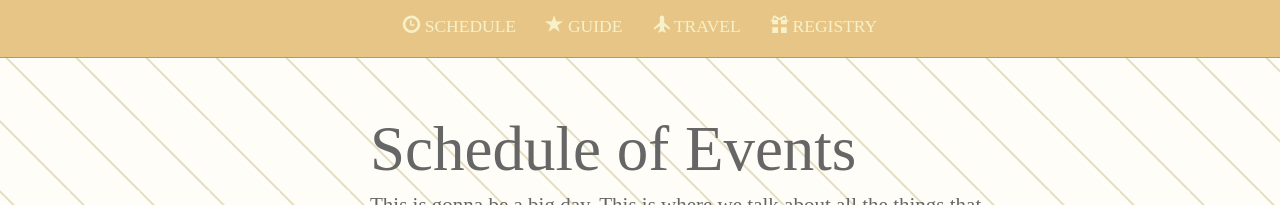
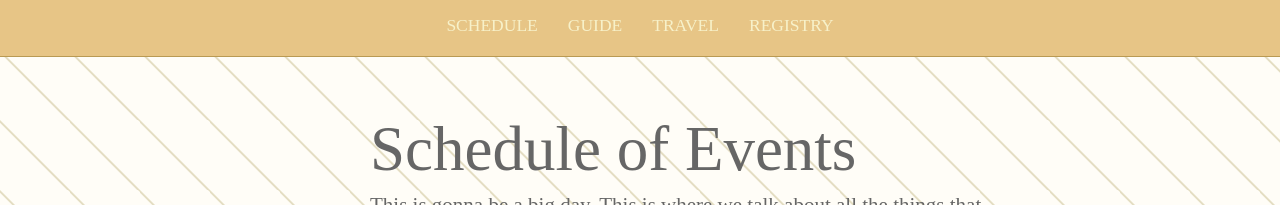
Before and after one commit to jpfinley/weddingSite, a Jekyll site: the page built from site/schedule.html, in a window 1280 px wide. Shown: the top 205 px of the page. Built offline with Jekyll 4.4.1, drawn with Linux system fonts in a browser that asks for light colours; nearby versions of some CDN libraries; Markdown is read by kramdown in place of the engine named in the settings.

Commit message:
Remove icons from navigation links
Closes #8.

```diff
--- a/site/_layouts/default.html
+++ b/site/_layouts/default.html
@@ -45,10 +45,10 @@
         </div>
         <div class="navbar-collapse collapse">
           <ul class="nav navbar-nav">
-            <li><a href="schedule.html"><span class="glyphicon glyphicon-time"></span>  Schedule</a></li>
-            <li><a href="guide.html"><span class="glyphicon glyphicon-star"></span> Guide</a></li>
-            <li><a href="travel.html"><span class="glyphicon glyphicon-plane"></span> Travel</a></li>
-            <li><a href="#"><span class="glyphicon glyphicon-gift"></span> Registry</a></li>
+            <li><a href="schedule.html">Schedule</a></li>
+            <li><a href="guide.html">Guide</a></li>
+            <li><a href="travel.html">Travel</a></li>
+            <li><a href="#">Registry</a></li>
           </ul>
         </div><!--/.nav-collapse -->
       </div>
```
Also changed, not shown: site/assets/fonts/glyphicons-halflings-regular.ttf (deleted), site/assets/fonts/glyphicons-halflings-regular.woff (deleted), 2 other files.
